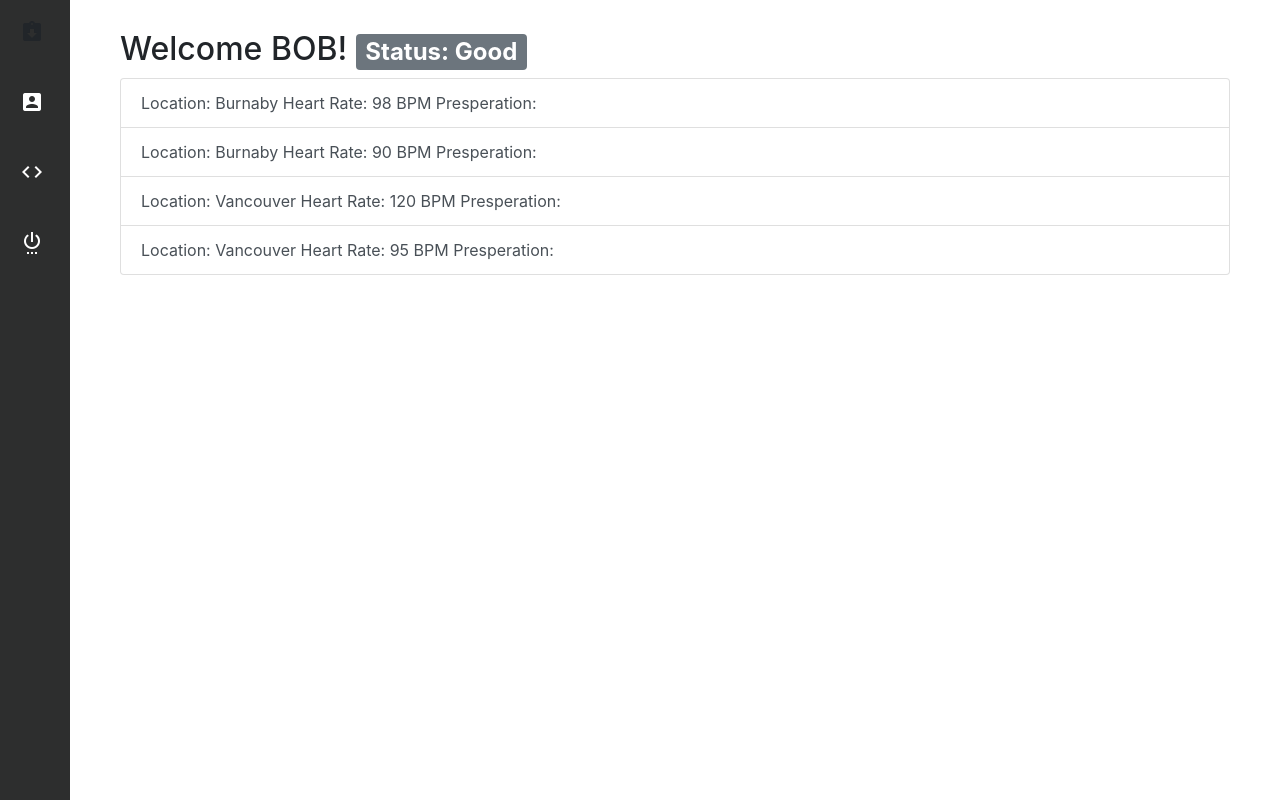
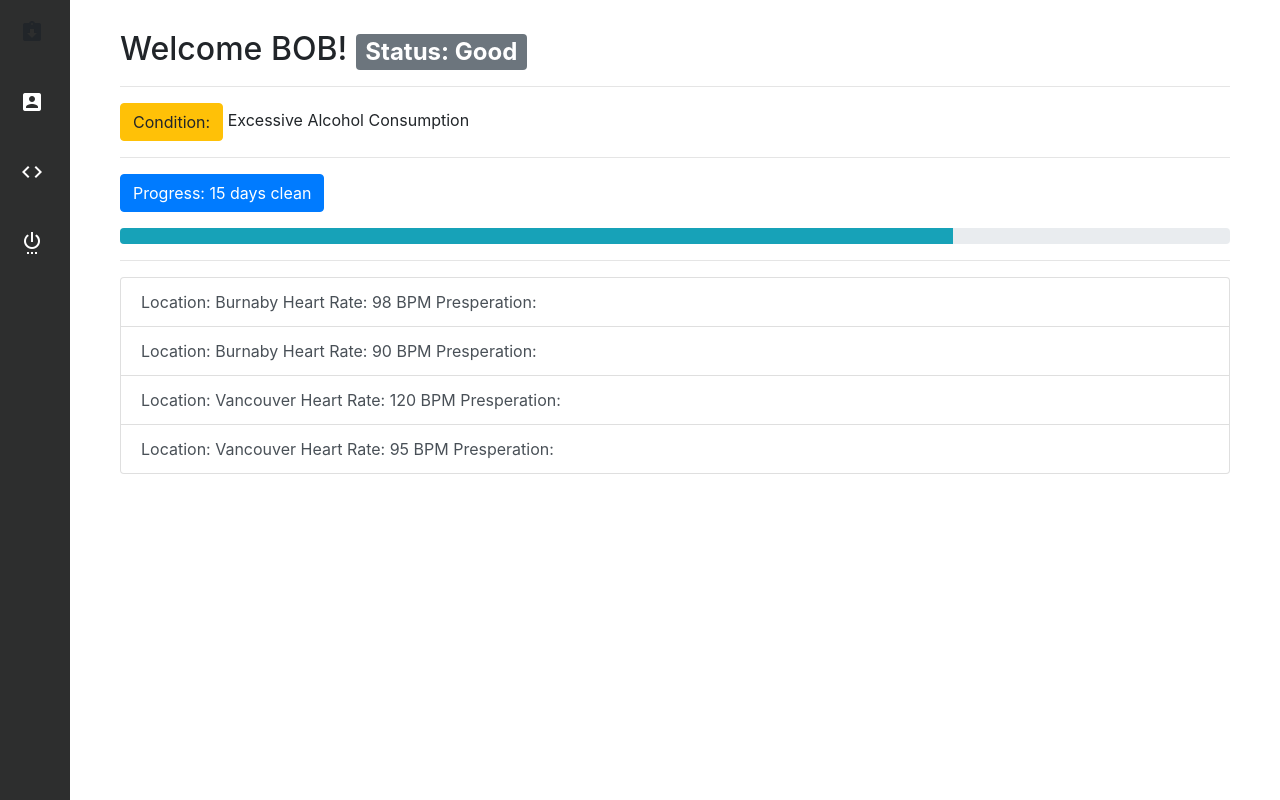
Before and after one commit to jameskanCa/shiftWeb2, an Angular app: page / in a window 1280 px wide. Built offline with nearby package versions, Linux system fonts and the light colour scheme; a web font is replaced by a local one.

Commit message:
add profile

```diff
--- a/src/app/app.component.html
+++ b/src/app/app.component.html
@@ -7,6 +7,8 @@
 <div id="content">
     <h2>Welcome BOB! <span class="badge badge-secondary">Status: Good</span></h2>
 
+    <app-profile></app-profile>
     <app-record></app-record>
+
 </div>
 </div>
--- a/src/app/profile/profile.component.html
+++ b/src/app/profile/profile.component.html
@@ -1,3 +1,20 @@
-<p>
-  profile works!
+<div>
+  <hr>
+  <div class="condition"><p>
+  <button type="button" class="btn btn-warning">Condition: </button> Excessive Alcohol Consumption
 </p>
+</div>
+
+  <hr>
+
+  <p>
+    <button type="button" class="btn btn-primary">Progress: 15 days clean</button>
+
+  </p>
+
+
+  <div class="progress">
+    <div class="progress-bar bg-info" role="progressbar" style="width: 75%" aria-valuenow="75" aria-valuemin="0" aria-valuemax="100"></div>
+  </div>
+  <hr>
+</div>
--- a/src/app/record/record.component.html
+++ b/src/app/record/record.component.html
@@ -1,7 +1,3 @@
-<div class ="condition">
-
-</div>
-
 <div class="list-group">
   <a href="#" class="list-group-item list-group-item-action">Location: Burnaby Heart Rate: 98 BPM Presperation:  </a>
   <a href="#" class="list-group-item list-group-item-action">Location: Burnaby Heart Rate: 90 BPM Presperation: </a>
```
